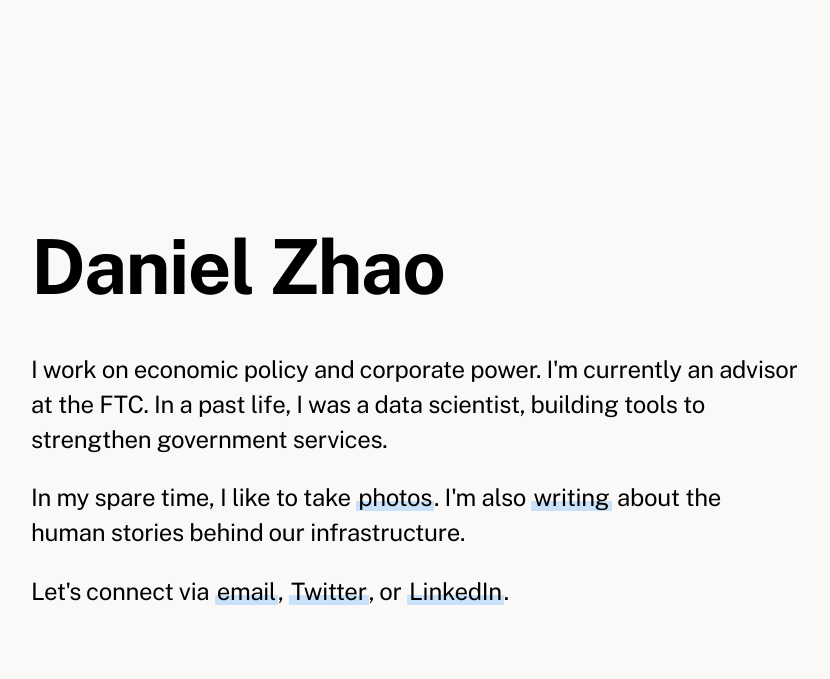
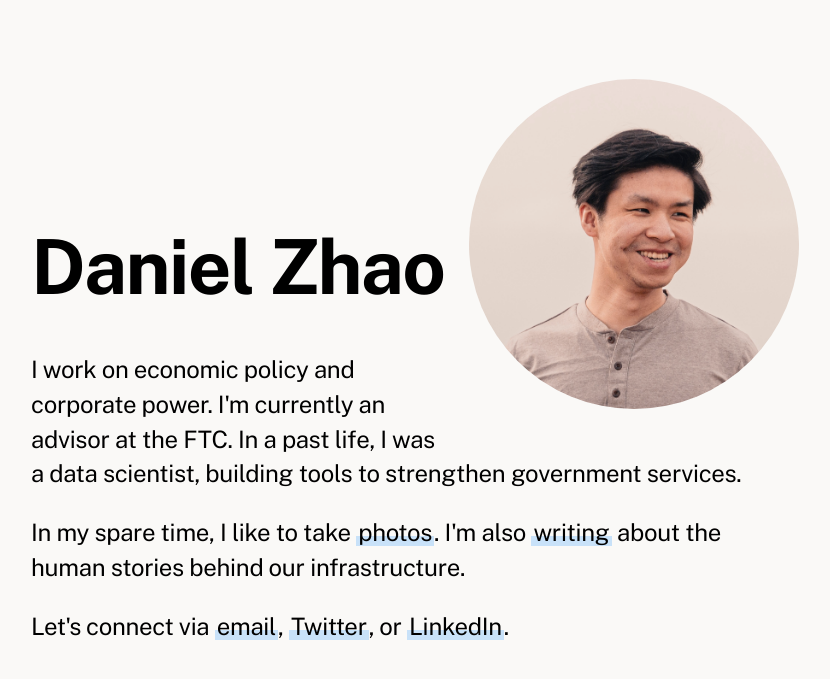
Before and after one commit to iamdanzhao/iamdanzhao.github.io, a Jekyll site: the page index.html, which Jekyll copies as it is, in a window 1280 px wide. Shown: the top 679 px of the page, without its empty margins (225-1055 px from the left). Built offline with Jekyll 4.4.1, drawn with Linux system fonts in a browser that asks for light colours.

Commit message:
add photo back

```diff
--- a/index.html
+++ b/index.html
@@ -26,6 +26,7 @@
         <main>
             <div class="wide intro">
                 <div class="">
+                    <img id="bio-prof-pic" src="/media/profile.jpg">
                     <h1>Daniel Zhao</h1>
                     <h2>I work on economic policy and corporate power. I'm currently an advisor at the FTC. In a past life, I was a data scientist, building tools to strengthen government services.</h2>
                     <h2>In my spare time, I like to take <a href="http://photos.danielzhao.com">photos</a>. I'm also <a href="http://humanbuilt.substack.com">writing</a> about the human stories behind our infrastructure.</h2>
```
Also changed, not shown: media/profile.jpg (added).
